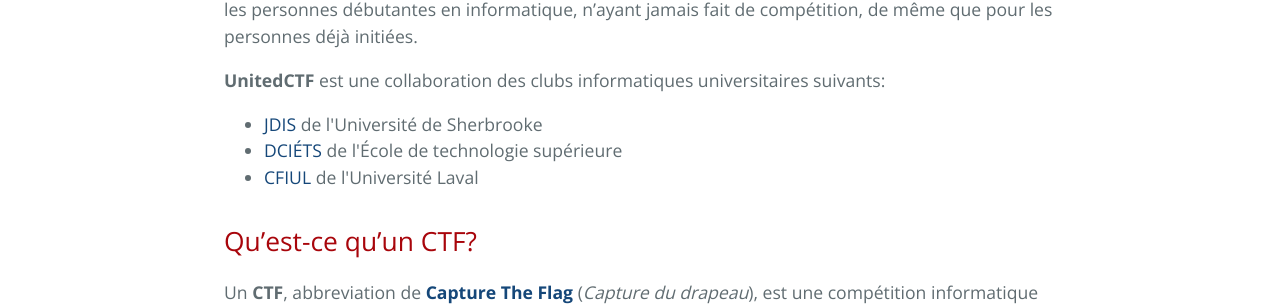
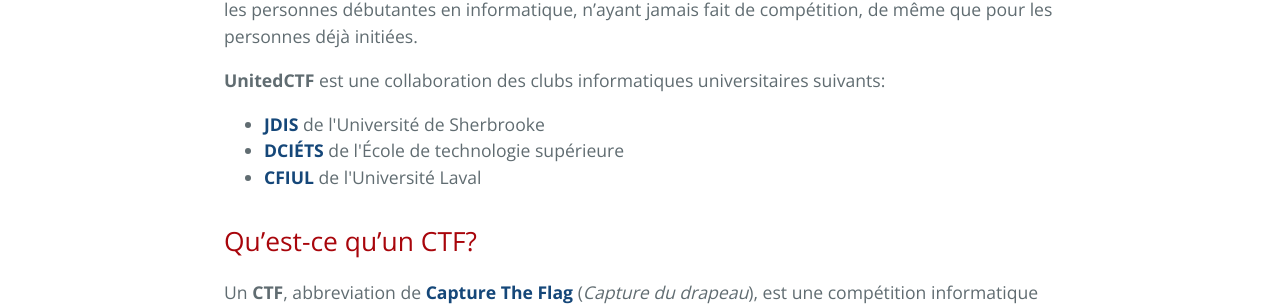
Before and after one commit to UnitedCTF/unitedctf.github.io, a Jekyll site: the page built from index.md, in a window 1280 px wide. Shown: the part 515-822 px from the top of the page. Built offline with Jekyll 4.4.1, drawn with Linux system fonts in a browser that asks for light colours.

```diff
--- a/index.md
+++ b/index.md
@@ -11,7 +11,7 @@ Le niveau de difficulté des défis varie de _très facile_ à _difficile_. Cett
 <ul>
   {% for club in site.data.clubs %}
   <li>
-    <a href="{{ club.url }}">{{ club.name }}</a> de {{ club.university_name }}
+    <b><a href="{{ club.url }}">{{ club.name }}</a></b> de {{ club.university_name }}
   </li>
   {% endfor %}
 </ul>
```
